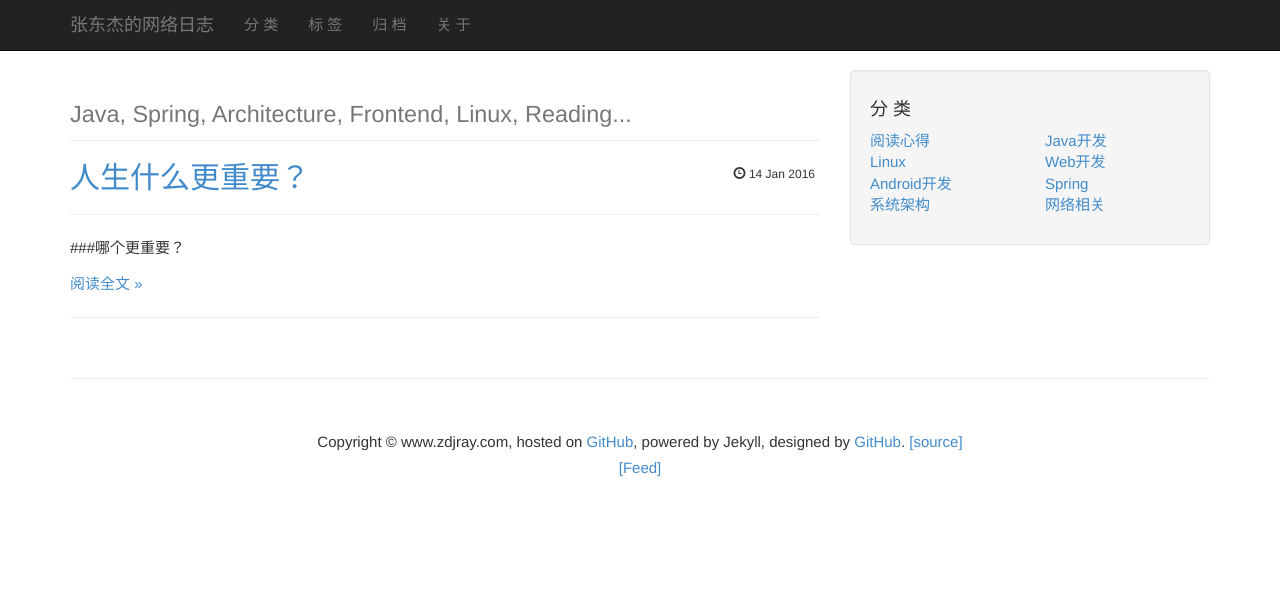
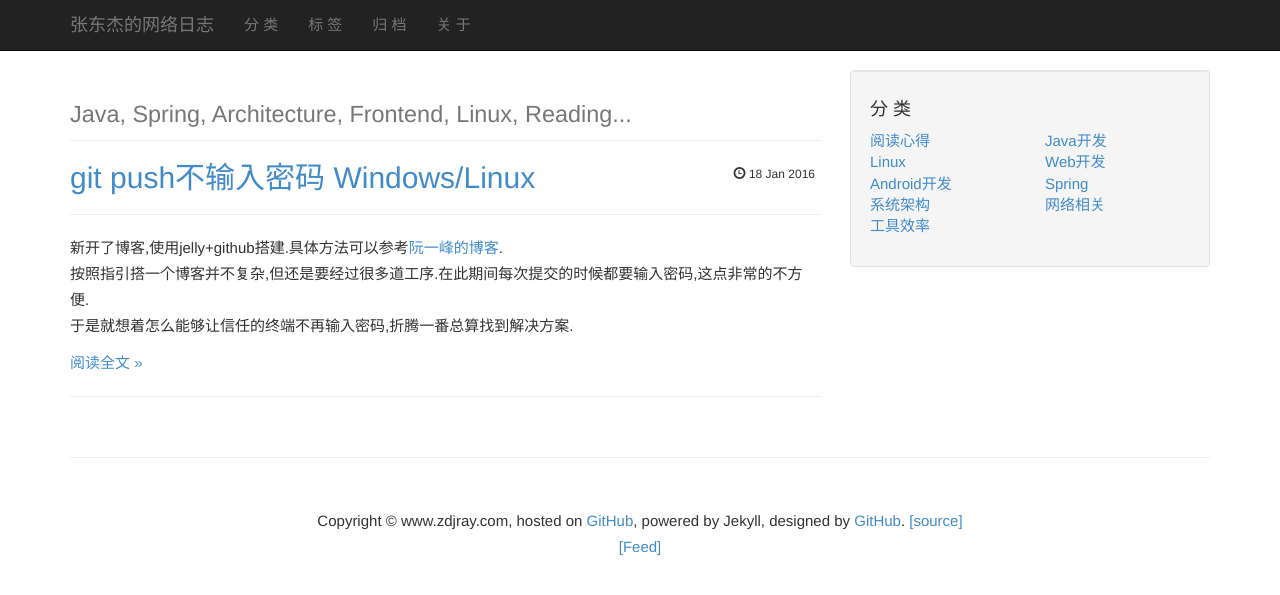
Before and after one commit to zdjray/blog, a Jekyll site: the page built from index.html, in a window 1280 px wide. Shown: the top 595 px of the page. Built offline with Jekyll 4.4.1, drawn with Linux system fonts in a browser that asks for light colours; Markdown is read by kramdown in place of the engine named in the settings; the list of posts is cut into pages by our own code; comment, search, counter and statistics services are not loaded; part of the change alters nothing that is shown.

Commit message:
new post 2016-01-18-git-push-without-password-windows_linux

```diff
--- a/_includes/categories.html
+++ b/_includes/categories.html
@@ -18,6 +18,11 @@
                   <li>
                     <a href="/categories.html#architecture">
                       系统架构
+                    </a>
+                  </li>
+                  <li>
+                    <a href="/categories.html#tools">
+                      工具效率
                     </a>
                   </li>
                 </ul>
--- a/_posts/2016-01-14-which-more-important.md
+++ /dev/null
@@ -1,34 +0,0 @@
----
-layout: post
-category: "reading"
-title:  "人生什么更重要？"
-tags: [阅读,人生]
-summary: "对于人生而言，什么更重要？每个人也许都有不同的选择。"
----
-###哪个更重要？
-
-方向比努力重要，<br/>
-身体比金钱重要，<br/>
-生活比文凭重要，<br/>
-情商比智商重要，<br/>
-能力比知识重要，<br/>
-行动比（愿望）空想重要。
-
-
-###一生最重要的7项资产
-
-1，健康：人类的第一资产，<br/>
-2，财富：资产的最重要诠释，<br/>
-3，智慧：改变命运的资本，<br/>
-4，婚姻与家庭：身心的避风港，<br/>
-5，心灵：深查世界的棱镜，<br/>
-6，友谊：一生快乐源泉，<br/>
-7，人生的意义：成长的源动力。
-
-
-###人生四句话
-
-把自己当成别人（痛苦），<br/>
-把别人当成自己（同情），<br/>
-把别人当成别人（尊重），<br/>
-把自己当成自己（走自己的路）。<br/>
--- /dev/null
+++ b/_posts/2016-01-18-git-push-without-password-windows_linux.md
@@ -0,0 +1,61 @@
+---
+layout: post
+category: "tools"
+title:  "git push不输入密码 Windows/Linux"
+tags: [git,工具,效率]
+summary: "有时,我们只想节省那么几秒钟,用来多陪陪家人."
+---
+新开了博客,使用jelly+github搭建.具体方法可以参考[阮一峰的博客](http://www.ruanyifeng.com/blog/2012/08/blogging_with_jekyll.html).
+按照指引搭一个博客并不复杂,但还是要经过很多道工序.在此期间每次提交的时候都要输入密码,这点非常的不方便.
+于是就想着怎么能够让信任的终端不再输入密码,折腾一番总算找到解决方案.
+
+现在把具体的步骤记录下来:
+我们这里打算用SSH验证的方式来实现.
+##生成公私钥对
+首先我们准备好密钥生成工具ssh-keygen,若是Windows则只要安装了Git Windows客户端,则可以在其安装目录的bin下面找到这个工具.
+
+在命令行输入
+>ssh-keygen -t rsa -C 'you@yourdomain.com'
+
+连击三个回车,即可生成公私钥对.并且可以在~/.ssh目录下得到id_rsa和id_rsa.pub两个文件.
+
+##添加密钥到github
+假定我们已经拥有了[github](https://github.com)账号.若没有,[这里](https://github.com/join)可以注册.
+登录之后,点击github网站右上角的View profile and more(头像所在位置).
+找到左侧边栏Personal settings的SSH keys选项,在右侧面板中点击Add SSH key,看到如下界面:
+![Add SSH key](/image/20160118152913.png)
+
+在title中输入一个名字用于标识即将输入的key
+在key中输入上述生成的id_rsa.pub文件内容(以ssh-rsa开头,以你的邮箱结尾)
+然后点击Add key按钮将key保存
+这时会右侧的SSH keys列表中看到你刚才输入的key条目,包括输入的标识,公钥指纹信息,添加的时间以及最后一次使用的时间
+
+##客户端配置
+打开命令行,配置git用户名和邮箱
+>git config --global user.name "你的用户名"
+>git config --global user.email "你的邮箱"
+
+##修改git config
+github允许两种方式来clone一个仓库:SSH和HTTPS,默认为HTTPS.
+![clone URL](/image/20160118171349.png)
+
+若仓库以SSH的方式clone到本地,则无需更多修改.
+否则将方式切换为SSH,点击右侧的复制链接按钮
+并且打开仓库的.git目录(隐藏目录)中的config文件,找到[remote origin]的位置
+>[remote "origin"]
+>url = git@github.com:zdjray/blog.git
+>fetch = +refs/heads/*:refs/remotes/origin/*
+
+将上述url后面的部分替换为剪切板中的内容即可
+
+##测试SSH连接
+再次打开命令行,输入如下命令
+>ssh -T git@github.com
+
+得到如下提示即表示大功告成了!
+![ssh test result](/image/20160118172532.png)
+
+##开始使用
+此时在命令行使用git push就不用再输入用户名和密码了.
+首次使用会得到如下提示:
+>Warning: Permanently added the RSA host key for IP address 'xxx.xxx.xxx.xxx' to the list of known hosts.
```
Also changed, not shown: image/20160118152913.png (added), image/20160118171349.png (added), image/20160118172532.png (added).
